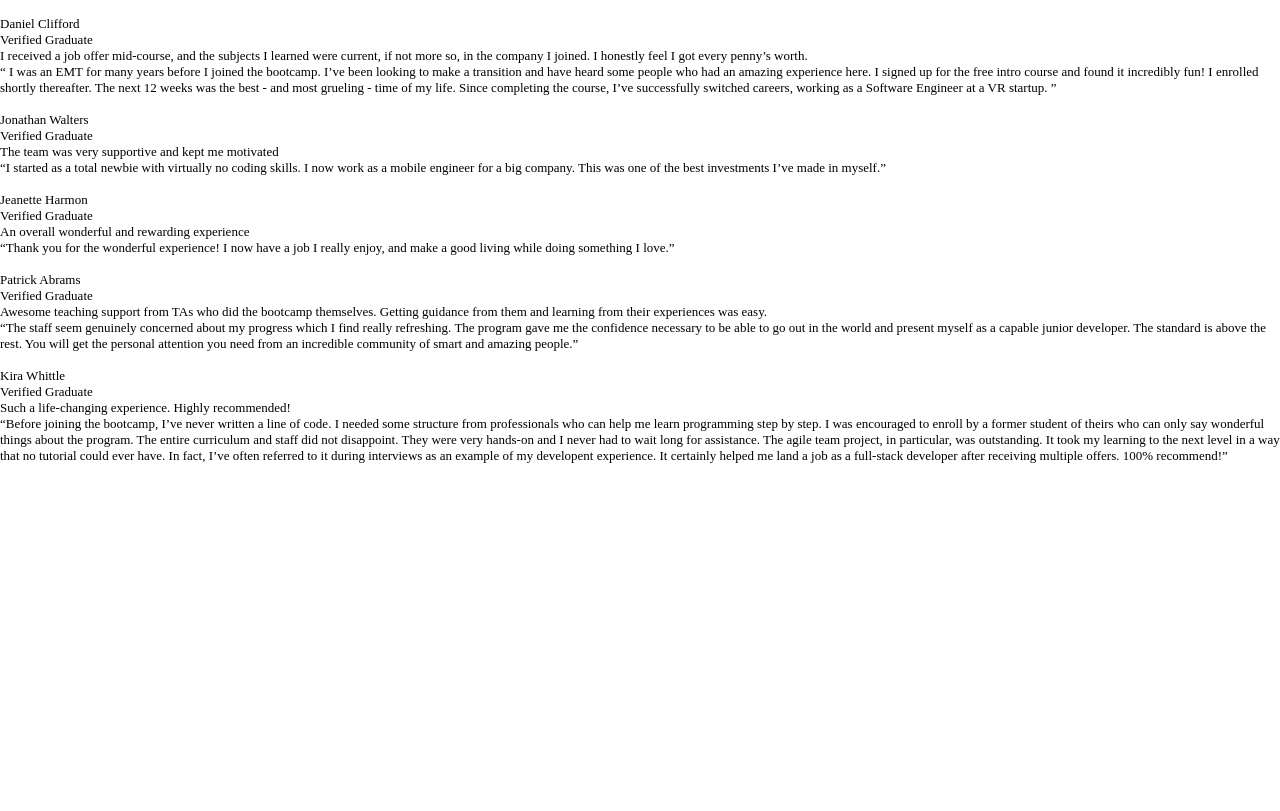
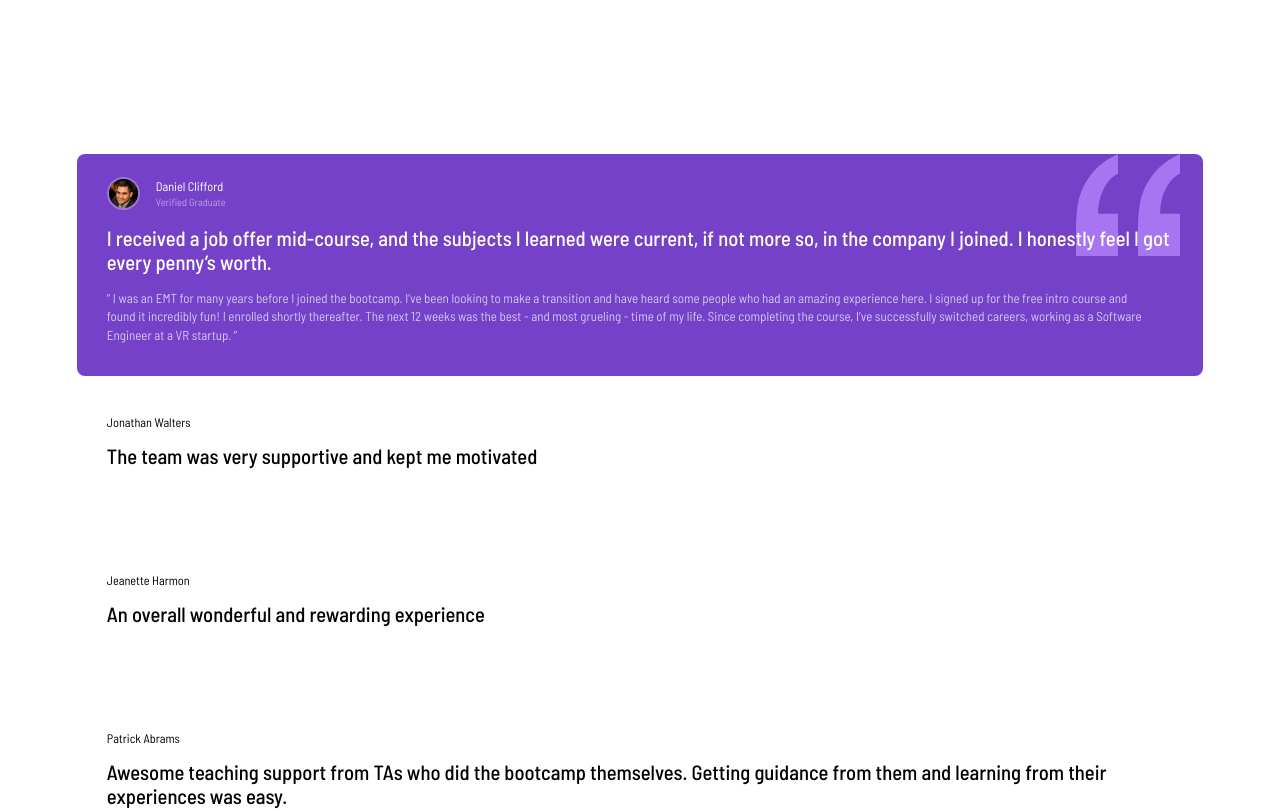
Before and after one commit to Devs-advocate/Testimonials-Grid-Section, a plain HTML site: page index.html in a window 1280 px wide. Shown: the top 811 px of the page. Drawn offline with Linux system fonts and the light colour scheme.

Commit message:
Daniel Clifford section spot on

```diff
--- a/index.html
+++ b/index.html
@@ -21,20 +21,31 @@
 <body>
   <div class="content-container">
     <section id="daniel-clifford">
-      <img src="" alt="">
+      <div class="profile">
+        <img class="pic" src="/images/image-daniel.jpg" alt="profile picture">
+        <div class="profile-info">
           <p class="name">Daniel Clifford</p>
           <p class="credential">Verified Graduate</p>
+        </div>
+      </div>
+
+
+      <img id="svg" src="/images/bg-pattern-quotation.svg" alt="quote pattern">
+
       <p class="quote-summary">
         I received a job offer mid-course, and the subjects I learned were current, if not more so,
         in the company I joined. I honestly feel I got every penny’s worth.
       </p>
-      <q class="quote">
+      <div class="quote">
+        <q>
           I was an EMT for many years before I joined the bootcamp. I’ve been looking to make a
         transition and have heard some people who had an amazing experience here. I signed up
         for the free intro course and found it incredibly fun! I enrolled shortly thereafter.
         The next 12 weeks was the best - and most grueling - time of my life. Since completing
         the course, I’ve successfully switched careers, working as a Software Engineer at a VR startup.
         </q>
+      </div>
+
     </section>
 
     <section id="jonathan-walters">
--- a/style.css
+++ b/style.css
@@ -33,5 +33,92 @@ html {
 body, h1, h2, h3, h4, h5, h6, p, ol, ul {
     margin: 0;
     padding: 0;
+    font-family: var(--ff-barlow);
     font-weight: normal;
 }
+
+  /* custom styling */
+.content-container {
+    /* border: solid 1px red; */
+    padding:clamp(70px, 12vw, 165px) clamp(24px, 6vw, 165px);
+    min-width: 100vw;
+}
+
+section {
+    /* border: solid 1px grey; */
+    border-radius: 8px;
+    padding: 23px 30px;
+    padding-bottom: 32px;
+
+}
+
+.profile {
+    display: flex;
+    align-items: center;
+    margin-bottom: 1.25em;
+    /* border: solid 1px black; */
+
+}
+
+.profile-info {
+    /* border: solid 1px green; */
+    display: inline-block;
+
+
+}
+
+.name {
+    font-size: .95em;
+    margin-bottom: .25em;
+    /* border: solid 1px green; */
+}
+.credential {
+    font-size: .8em;
+    color: hsla(0, 0%, 100%, 0.5);
+        /* border: solid 1px green; */
+
+}
+
+.quote-summary {
+    font-size: 1.585em;
+    font-weight: 500;
+    z-index: 2;
+    line-height: 1.15em;
+
+    margin-bottom: 16px;
+    /* border: solid 1px green; */
+}
+
+.quote {
+    color: hsla(0, 0%, 100%, 0.7);
+    /* font-size: 14.2px;
+    line-height: 1.25em; */
+    font-size: 13px;
+    line-height: 1.4em;
+    padding-right: 23px;
+    /* border: solid 1px green; */
+
+}
+
+#daniel-clifford {
+    background-color: var(--primary-violet);
+    color: var(--primary-white);
+    position: relative;
+    z-index: -2;
+}
+
+.pic {
+    border: solid 2px hsla(263, 33%, 77%, 0.5);
+    border-radius: 25px;
+    max-width: 33px;
+    display: inline-block;
+    margin-right: 16px;
+}
+
+#svg {
+    /* border: solid 1px green; */
+    position: absolute;
+    top: 0;
+    right: 23px;
+    z-index: -1;
+}
```
Lines whose indentation alone changed are shown as unchanged.
